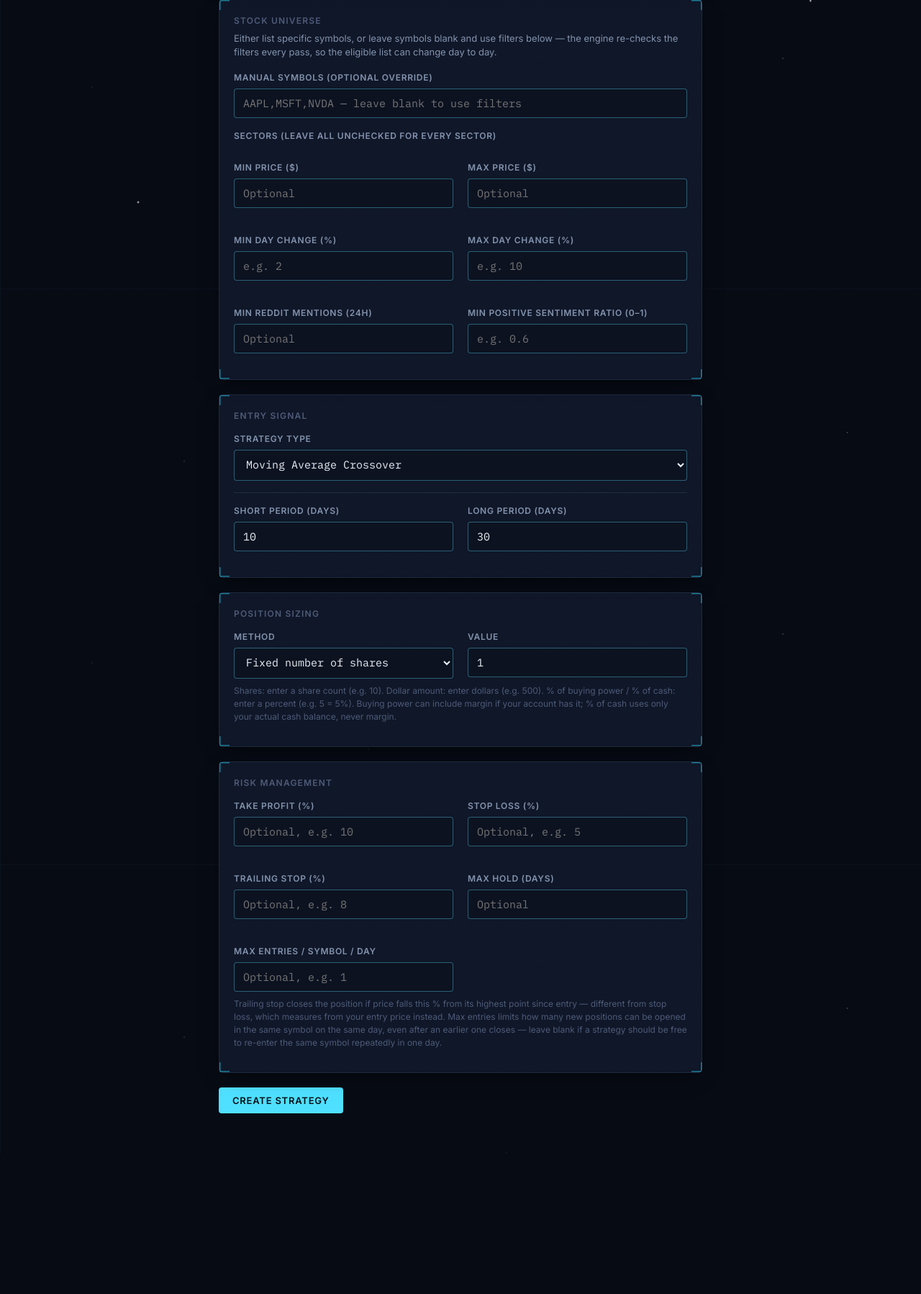
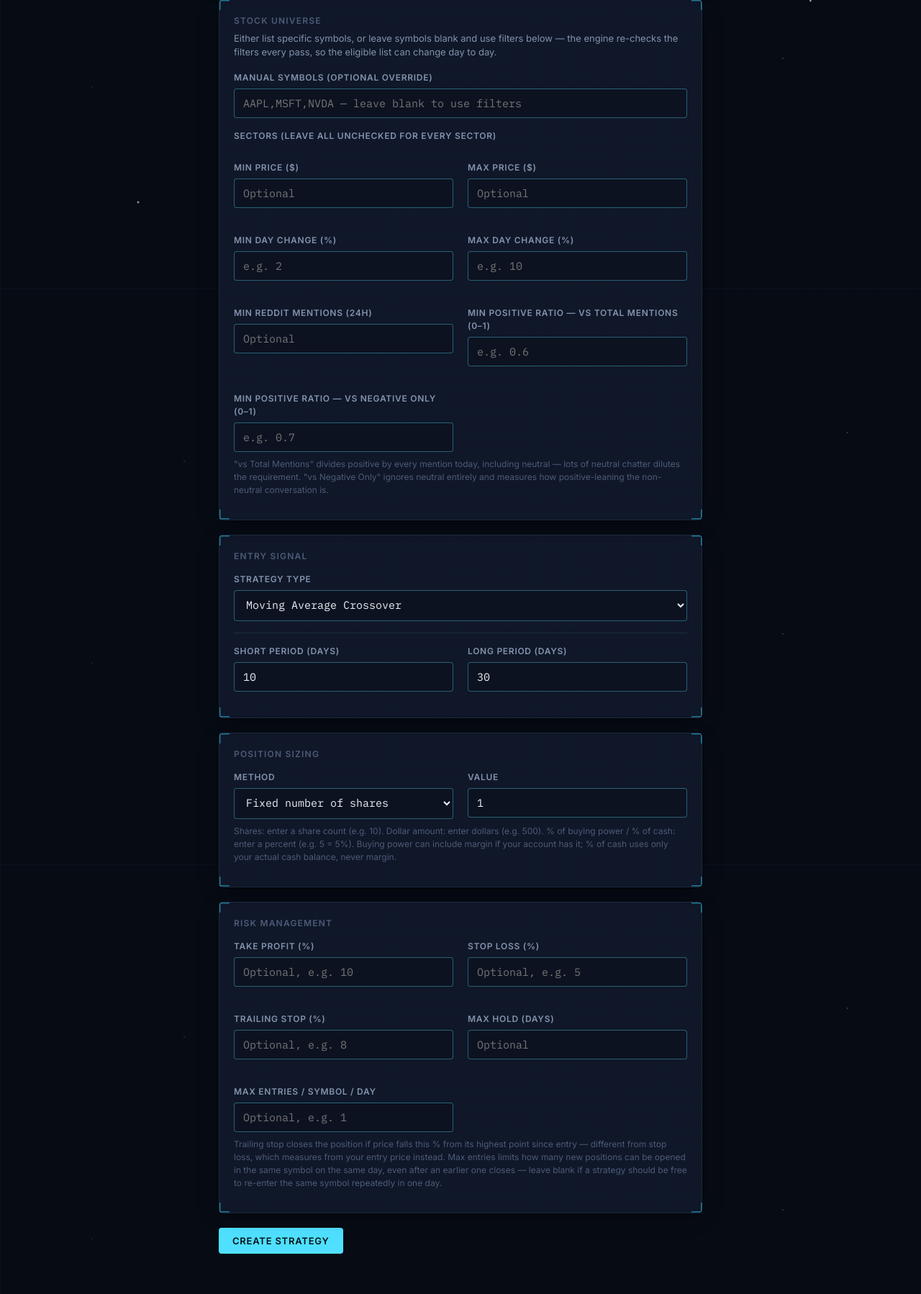
Before and after one commit to nalbright36/albright-financial, a Django app: page /strategies/new/ in a window 1280 px wide. Shown: the part 399-2197 px from the top of the page at 72% size. Before the commit the page ends 2001 px from the top, so only its background shows below. Run offline with Django 5.2, Linux system fonts and the light colour scheme; the visitor is signed in with stand-in values (Sample User, id 1); data that the repository does not hold is empty.

Commit message:
adding positive-negative only reddit sentiment ratio

```diff
--- a/albright_trading_app/strategy_filters.py
+++ b/albright_trading_app/strategy_filters.py
@@ -93,6 +93,12 @@ def resolve_strategy_symbols(strategy):
             if ratio < strategy.filter_min_reddit_positive_ratio:
                 continue
 
+        if strategy.filter_min_reddit_positive_vs_negative_ratio is not None:
+            pos_neg_total = row["reddit_positive"] + row["reddit_negative"]
+            ratio_vs_negative = (row["reddit_positive"] / pos_neg_total) if pos_neg_total else 0
+            if ratio_vs_negative < strategy.filter_min_reddit_positive_vs_negative_ratio:
+                continue
+
         matches.append(row["symbol"])
 
     return matches
--- a/albright_trading_app/views.py
+++ b/albright_trading_app/views.py
@@ -459,7 +459,9 @@ def _describe_universe(strategy):
     if strategy.filter_min_reddit_mentions_24h is not None:
         parts.append(f"\u2265{strategy.filter_min_reddit_mentions_24h} Reddit mentions")
     if strategy.filter_min_reddit_positive_ratio is not None:
-        parts.append(f"\u2265{strategy.filter_min_reddit_positive_ratio * 100:.0f}% positive sentiment")
+        parts.append(f"\u2265{strategy.filter_min_reddit_positive_ratio * 100:.0f}% positive (vs total)")
+    if strategy.filter_min_reddit_positive_vs_negative_ratio is not None:
+        parts.append(f"\u2265{strategy.filter_min_reddit_positive_vs_negative_ratio * 100:.0f}% positive (vs negative)")
 
     return " \u00b7 ".join(parts) if parts else "All S&P 500 stocks"
 
@@ -743,6 +745,7 @@ def strategy_create(request):
             filter_max_day_change_pct=_parse_optional_float(request.POST.get("filter_max_day_change_pct")),
             filter_min_reddit_mentions_24h=_parse_optional_int(request.POST.get("filter_min_reddit_mentions_24h")),
             filter_min_reddit_positive_ratio=_parse_optional_float(request.POST.get("filter_min_reddit_positive_ratio")),
+            filter_min_reddit_positive_vs_negative_ratio=_parse_optional_float(request.POST.get("filter_min_reddit_positive_vs_negative_ratio")),
 
             parameters=parameters,
 
--- a/templates/strategy_create.html
+++ b/templates/strategy_create.html
@@ -72,10 +72,18 @@
                     <input type="number" name="filter_min_reddit_mentions_24h" id="filter_min_reddit_mentions_24h" placeholder="Optional">
                 </div>
                 <div class="field">
-                    <label for="filter_min_reddit_positive_ratio">Min Positive Sentiment Ratio (0&ndash;1)</label>
+                    <label for="filter_min_reddit_positive_ratio">Min Positive Ratio &mdash; vs Total Mentions (0&ndash;1)</label>
                     <input type="number" step="0.05" min="0" max="1" name="filter_min_reddit_positive_ratio" id="filter_min_reddit_positive_ratio" placeholder="e.g. 0.6">
                 </div>
+                <div class="field">
+                    <label for="filter_min_reddit_positive_vs_negative_ratio">Min Positive Ratio &mdash; vs Negative Only (0&ndash;1)</label>
+                    <input type="number" step="0.05" min="0" max="1" name="filter_min_reddit_positive_vs_negative_ratio" id="filter_min_reddit_positive_vs_negative_ratio" placeholder="e.g. 0.7">
+                </div>
             </div>
+            <p style="color: var(--text-tertiary); font-size: 0.75rem; margin-top: -8px;">
+                "vs Total Mentions" divides positive by every mention today, including neutral —
+                lots of neutral chatter dilutes the requirement. "vs Negative Only" ignores neutral
+                entirely and measures how positive-leaning the non-neutral conversation is.
         </div>
 
         <!-- Entry signal -->
```
Also changed, not shown: albright_trading_app/models.py (+7 -2 lines), albright_trading_app/migrations/0010_strategy_filter_min_reddit_positive_vs_negative_ratio.py (added).
